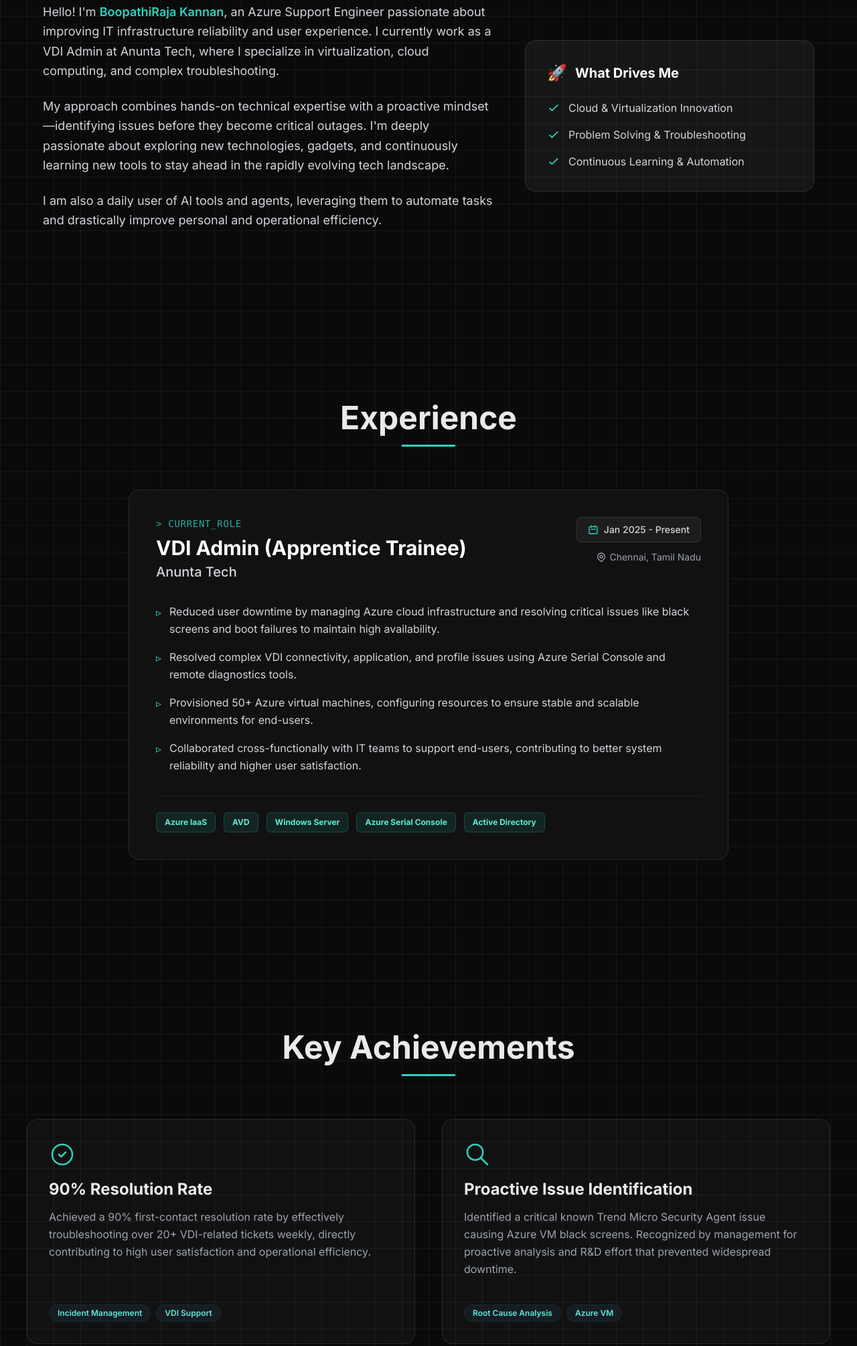
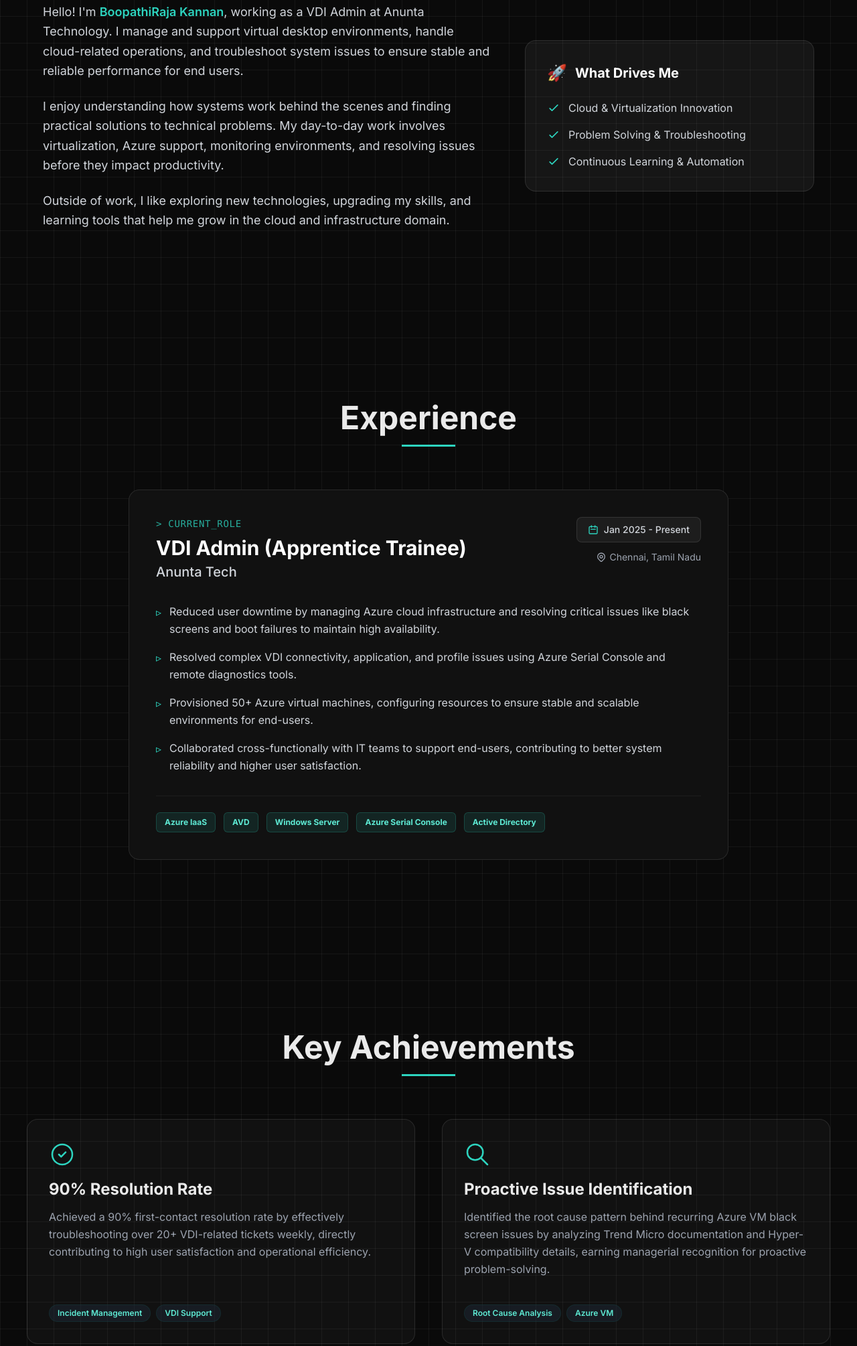
Before and after one commit to iboopathiraja/iboopathiraja.github.io, a plain HTML site: page index.html in a window 1280 px wide. Shown: the part 1056-3066 px from the top of the page at 67% size. Drawn offline with nearby package versions, Linux system fonts and the light colour scheme.

Commit message:
index.html

```diff
--- a/index.html
+++ b/index.html
@@ -602,6 +602,8 @@
             from { width: 100%; }
             to { width: 0%; }
         }
+
+
 
         .toast {
             position: relative;
@@ -782,13 +784,13 @@
              <div class="grid grid-cols-1 lg:grid-cols-5 gap-12 items-center max-w-6xl mx-auto">
                  <div class="lg:col-span-3 fade-in-section leading-relaxed text-lg">
                     <p class="text-gray-300 mb-6">
-                         Hello! I'm <span class="text-teal-400 font-semibold">BoopathiRaja Kannan</span>, an Azure Support Engineer passionate about improving IT infrastructure reliability and user experience. I currently work as a VDI Admin at Anunta Tech, where I specialize in virtualization, cloud computing, and complex troubleshooting.
+                        Hello! I'm <span class="text-teal-400 font-semibold">BoopathiRaja Kannan</span>, working as a VDI Admin at Anunta Technology. I manage and support virtual desktop environments, handle cloud-related operations, and troubleshoot system issues to ensure stable and reliable performance for end users.
                     </p>
                     <p class="text-gray-300 mb-6">
-                         My approach combines hands-on technical expertise with a proactive mindset—identifying issues before they become critical outages. I'm deeply passionate about exploring new technologies, gadgets, and continuously learning new tools to stay ahead in the rapidly evolving tech landscape.
+                        I enjoy understanding how systems work behind the scenes and finding practical solutions to technical problems. My day-to-day work involves virtualization, Azure support, monitoring environments, and resolving issues before they impact productivity.
                     </p>
                     <p class="text-gray-300">
-                         I am also a daily user of AI tools and agents, leveraging them to automate tasks and drastically improve personal and operational efficiency.
+                        Outside of work, I like exploring new technologies, upgrading my skills, and learning tools that help me grow in the cloud and infrastructure domain.
                     </p>
                 </div>
                  <div class="lg:col-span-2 fade-in-section" style="transition-delay: 200ms;">
@@ -911,7 +913,7 @@
                             </svg>
                         </div>
                         <h3 class="text-2xl font-bold mb-3">Proactive Issue Identification</h3>
-                        <p class="text-gray-400 mb-6 leading-relaxed">Identified a critical known Trend Micro Security Agent issue causing Azure VM black screens. Recognized by management for proactive analysis and R&D effort that prevented widespread downtime.</p>
+                        <p class="text-gray-400 mb-6 leading-relaxed">Identified the root cause pattern behind recurring Azure VM black screen issues by analyzing Trend Micro documentation and Hyper-V compatibility details, earning managerial recognition for proactive problem-solving.</p>
                     </div>
                     <div class="flex flex-wrap gap-2 mt-4">
                         <span class="bg-gray-800/50 text-teal-300 text-xs font-semibold px-3 py-1 rounded-full border border-teal-900/30">Root Cause Analysis</span>
@@ -1335,7 +1337,7 @@
             runToastSequence();
 
             // 2. Set interval to repeat the sequence every 60 seconds (60000 ms)
-            setInterval(runToastSequence, 60000);
+            setInterval(runToastSequence, 180000);
             // --- END Toast Notification Logic ---
 
             // --- Modal Functions (RETAINED) ---
```
Lines whose indentation alone changed are shown as unchanged.
